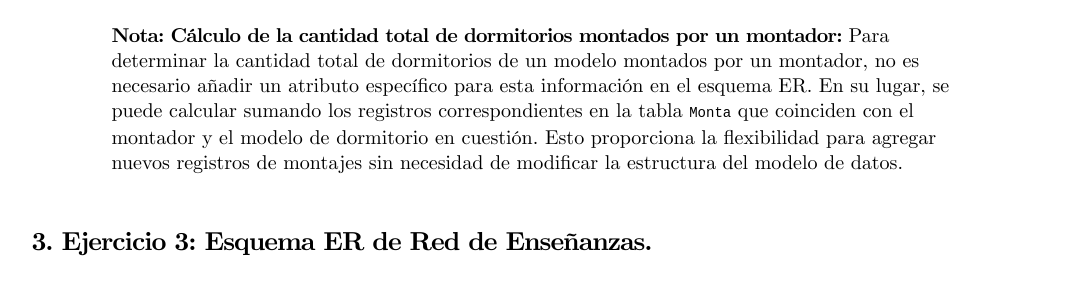
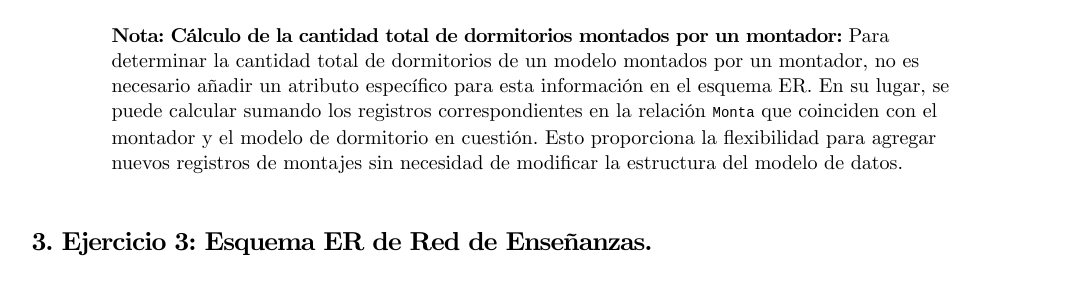
Before and after one commit to TeoRojas/teorojas.github.io, a Jekyll site: the page built from bases-de-datos/UD02-ejercicios.md, in a window 1280 px wide and 900 px high, scrolled down 3638 px. Shown: the part 237-518 px from the top of the window, without its empty margins (103-1168 px from the left). Built offline with Jekyll 4.4.1, drawn with Linux system fonts in a browser that asks for light colours; nearby versions of some CDN libraries.

Commit message:
BBDD.UD02.Exc -> ex2 updated

```diff
--- a/bases-de-datos/UD02-ejercicios.md
+++ b/bases-de-datos/UD02-ejercicios.md
@@ -71,7 +71,7 @@ Obtén el esquema ER para el siguiente supuesto. Una empresa dedicada a la insta
 
 - **\*1 Participación mínima en la relación MONTADOR-Monta-MODELO_DORMITORIO:** En los requisitos del problema no se menciona explícitamente la participación mínima de los montadores en la relación "MONTADOR-Monta-MODELO_DORMITORIO". Por esta razón, se ha optado por establecer una participación mínima de 1, lo que implica que en una fecha de montaje, un montador debe estar involucrado en la instalación de al menos un dormitorio. Esto garantiza que la relación sea consistente y refleja la necesidad de tener al menos un dormitorio montado en cualquier momento registrado.
 - **\*2. Montaje de múltiples modelos en la misma fecha:** Se asume que un montador puede montar más de un dormitorio en el mismo día. Esto significa que la relación `Monta` permite la posibilidad de que un montador realice montajes de varios dormitorios (mismo modelo o no) en el mismo día pero a distinta hora (se entiende que en fecha queda reflejada la hora), registrando cada uno de ellos como una entrada distinta en la base de datos.
-> **Nota: Cálculo de la cantidad total de dormitorios montados por un montador:** Para determinar la cantidad total de dormitorios de un modelo montados por un montador, no es necesario añadir un atributo específico para esta información en el esquema ER. En su lugar, se puede calcular sumando los registros correspondientes en la tabla `Monta` que coinciden con el montador y el modelo de dormitorio en cuestión. Esto proporciona la flexibilidad para agregar nuevos registros de montajes sin necesidad de modificar la estructura del modelo de datos.
+> **Nota: Cálculo de la cantidad total de dormitorios montados por un montador:** Para determinar la cantidad total de dormitorios de un modelo montados por un montador, no es necesario añadir un atributo específico para esta información en el esquema ER. En su lugar, se puede calcular sumando los registros correspondientes en la relación `Monta` que coinciden con el montador y el modelo de dormitorio en cuestión. Esto proporciona la flexibilidad para agregar nuevos registros de montajes sin necesidad de modificar la estructura del modelo de datos.
 
 ## 3. Ejercicio 3: Esquema ER de Red de Enseñanzas.
 
```
